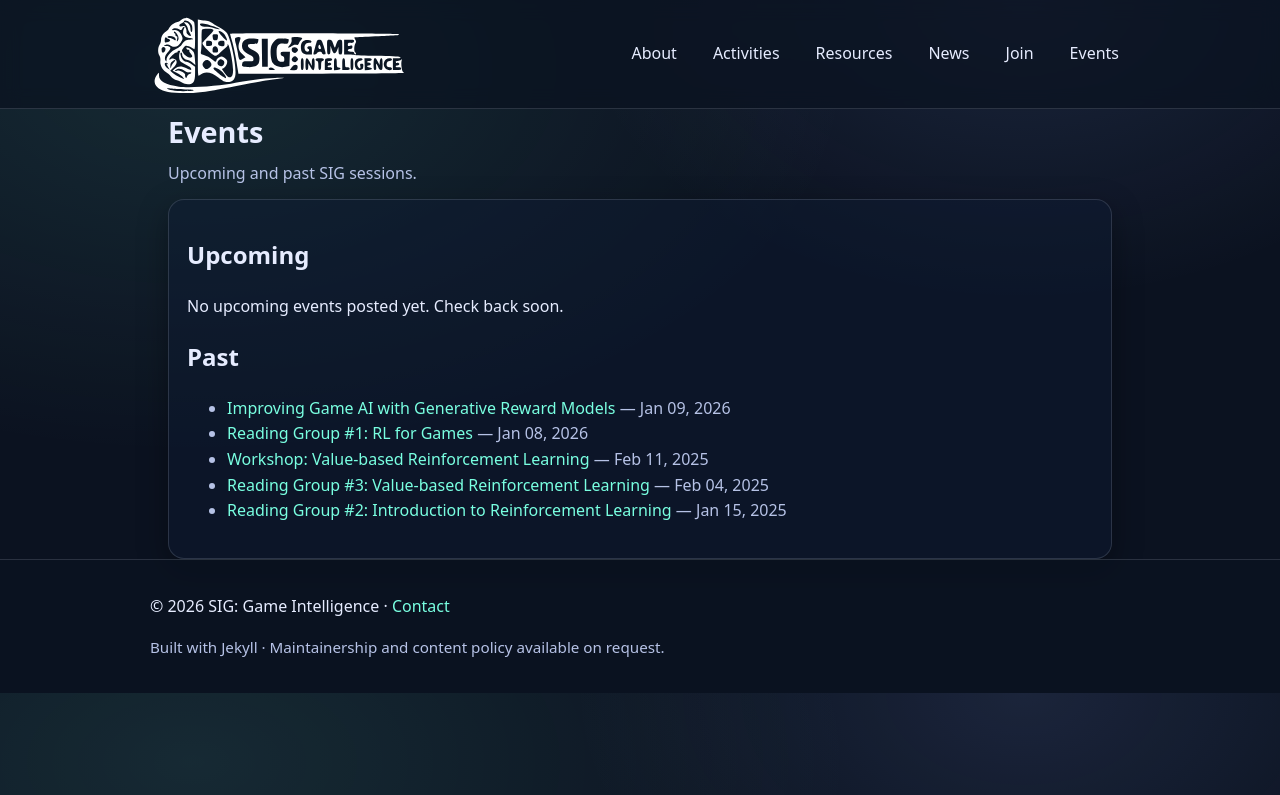
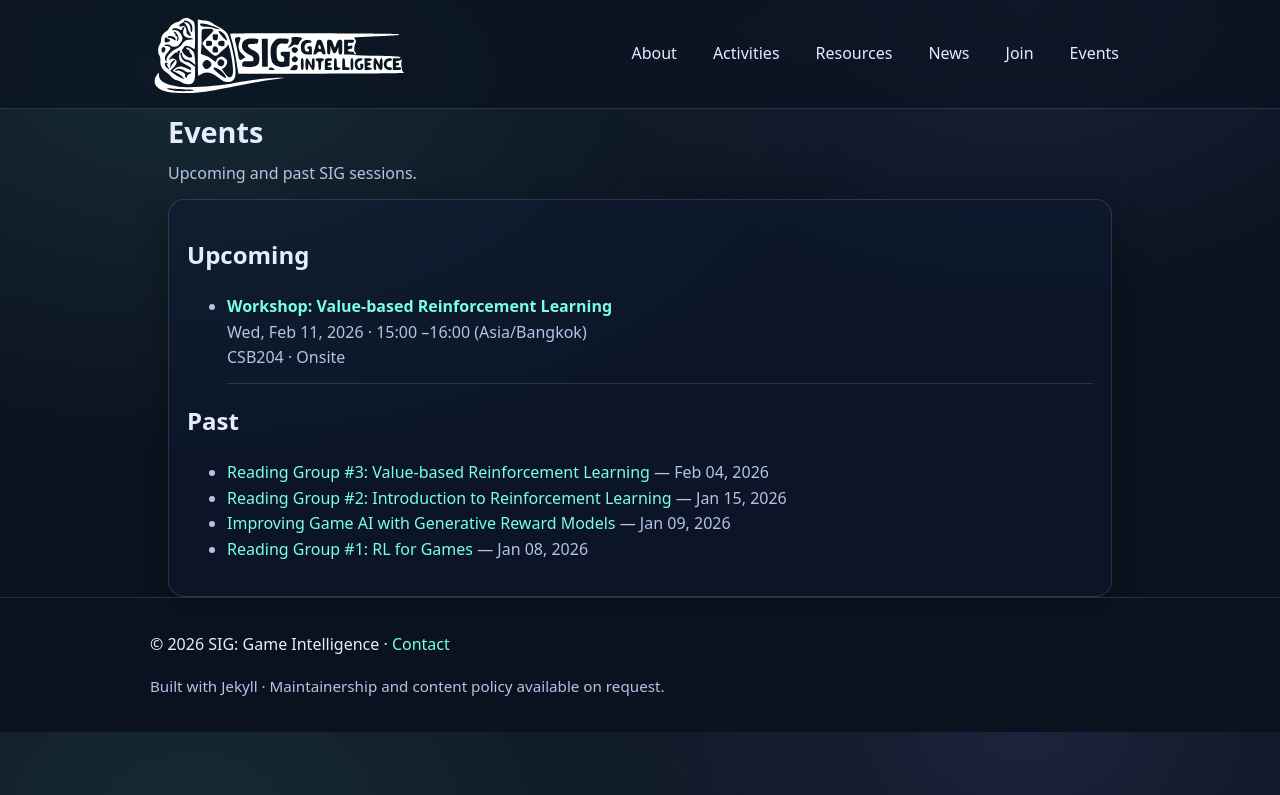
Before and after one commit to ThapanapongRukkanchanunt/csgame, a Jekyll site: the page built from events.md, in a window 1280 px wide. Shown: the top 795 px of the page. Built offline with Jekyll 4.4.1, drawn with Linux system fonts in a browser that asks for light colours.

Commit message:
wrong year

```diff
--- a/_events/reading-group-2-introduction-to-rl.md
+++ b/_events/reading-group-2-introduction-to-rl.md
@@ -1,7 +1,7 @@
 ---
 title: "Reading Group #2: Introduction to Reinforcement Learning"
-start: 2025-01-15 13:00
-end: 2025-01-15 14:00
+start: 2026-01-15 13:00
+end: 2026-01-15 14:00
 timezone: Asia/Bangkok
 
 location: "CSB204"
--- a/_events/reading-group-3-value-based-rl.md
+++ b/_events/reading-group-3-value-based-rl.md
@@ -1,8 +1,8 @@
 ---
 title: "Reading Group #3: Value-based Reinforcement Learning"
 
-start: 2025-02-04 15:00
-end: 2025-02-04 16:00
+start: 2026-02-04 15:00
+end: 2026-02-04 16:00
 timezone: Asia/Bangkok
 
 location: "CSB204"
--- a/_events/workshop-value-based-rl.md
+++ b/_events/workshop-value-based-rl.md
@@ -1,8 +1,8 @@
 ---
 title: "Workshop: Value-based Reinforcement Learning"
 
-start: 2025-02-11 15:00
-end: 2025-02-11 16:00
+start: 2026-02-11 15:00
+end: 2026-02-11 16:00
 timezone: Asia/Bangkok
 
 location: "CSB204"
```
